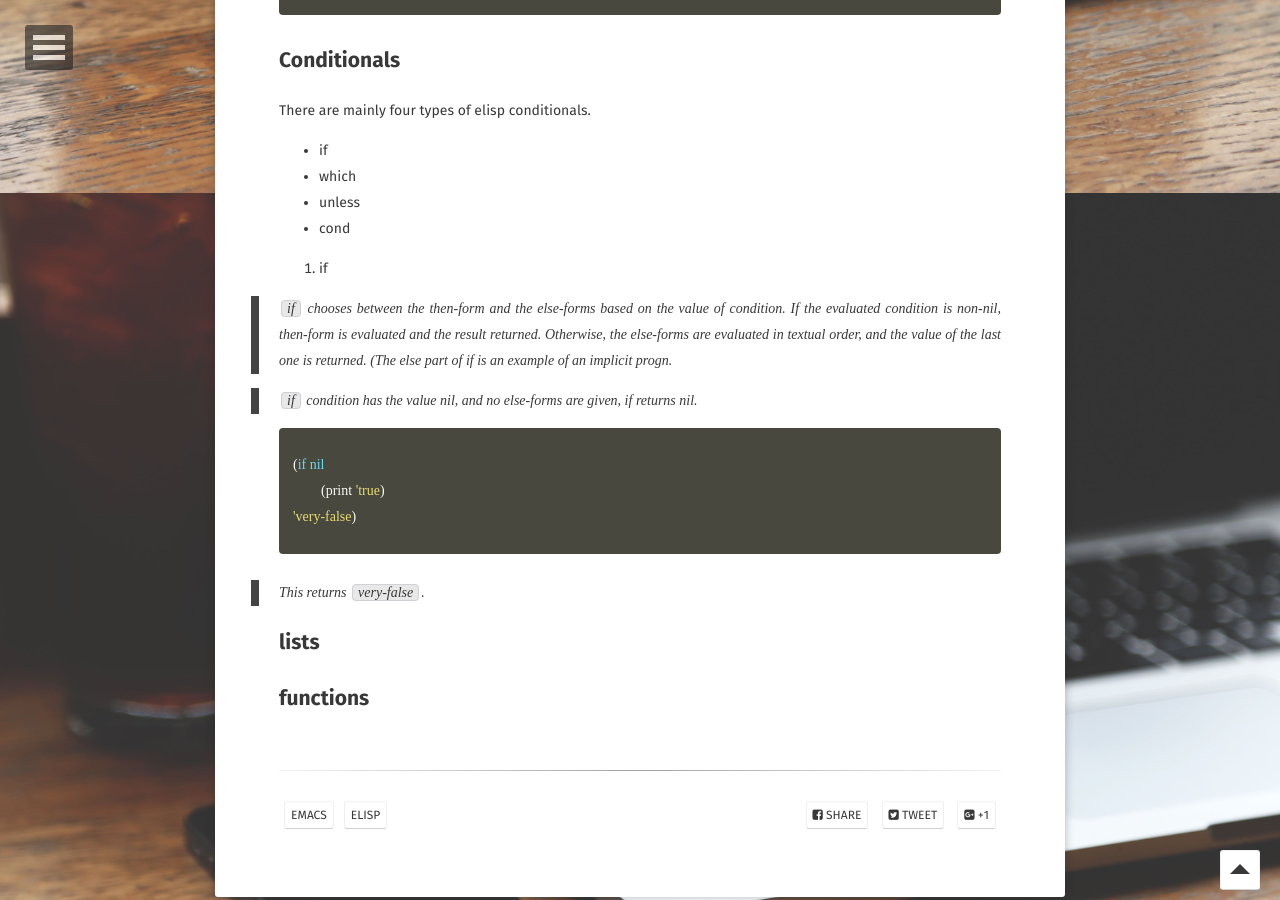
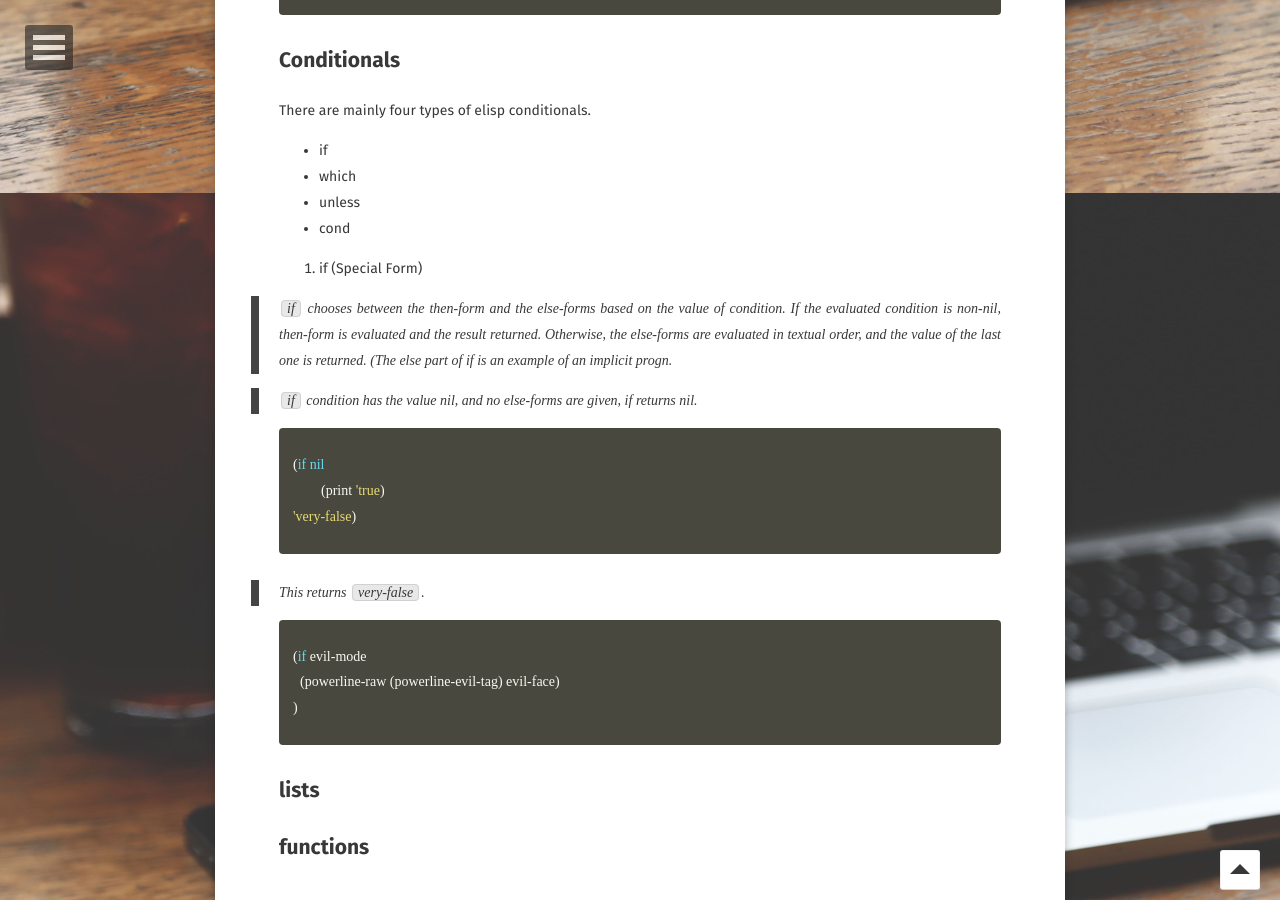
Before and after one commit to vinaybommana/vinaybommana.github.io, a Jekyll site: the page built from _posts/2019-01-20-understanding-elisp.md, in a window 1280 px wide and 900 px high, scrolled down 707 px. Built offline with Jekyll 4.4.1, drawn with Linux system fonts in a browser that asks for light colours; some web fonts are replaced.

Commit message:
changes in understanding elisp post

```diff
--- a/_posts/2019-01-20-understanding-elisp.md
+++ b/_posts/2019-01-20-understanding-elisp.md
@@ -32,7 +32,8 @@
 * unless
 * cond
 
-1. if
+
+1. if (Special Form)
 
 > `if` chooses between the then-form and the else-forms based on the value of condition. If the evaluated condition is non-nil, then-form is evaluated and the result returned. Otherwise, the else-forms are evaluated in textual order, and the value of the last one is returned. (The else part of if is an example of an implicit progn.
 
@@ -46,6 +47,13 @@
 {% endhighlight %}
 > This returns `very-false`.
 
+{% highlight elisp %}
+
+(if evil-mode
+  (powerline-raw (powerline-evil-tag) evil-face)
+)
+{% endhighlight %}
+
 ## lists
 
 
```
